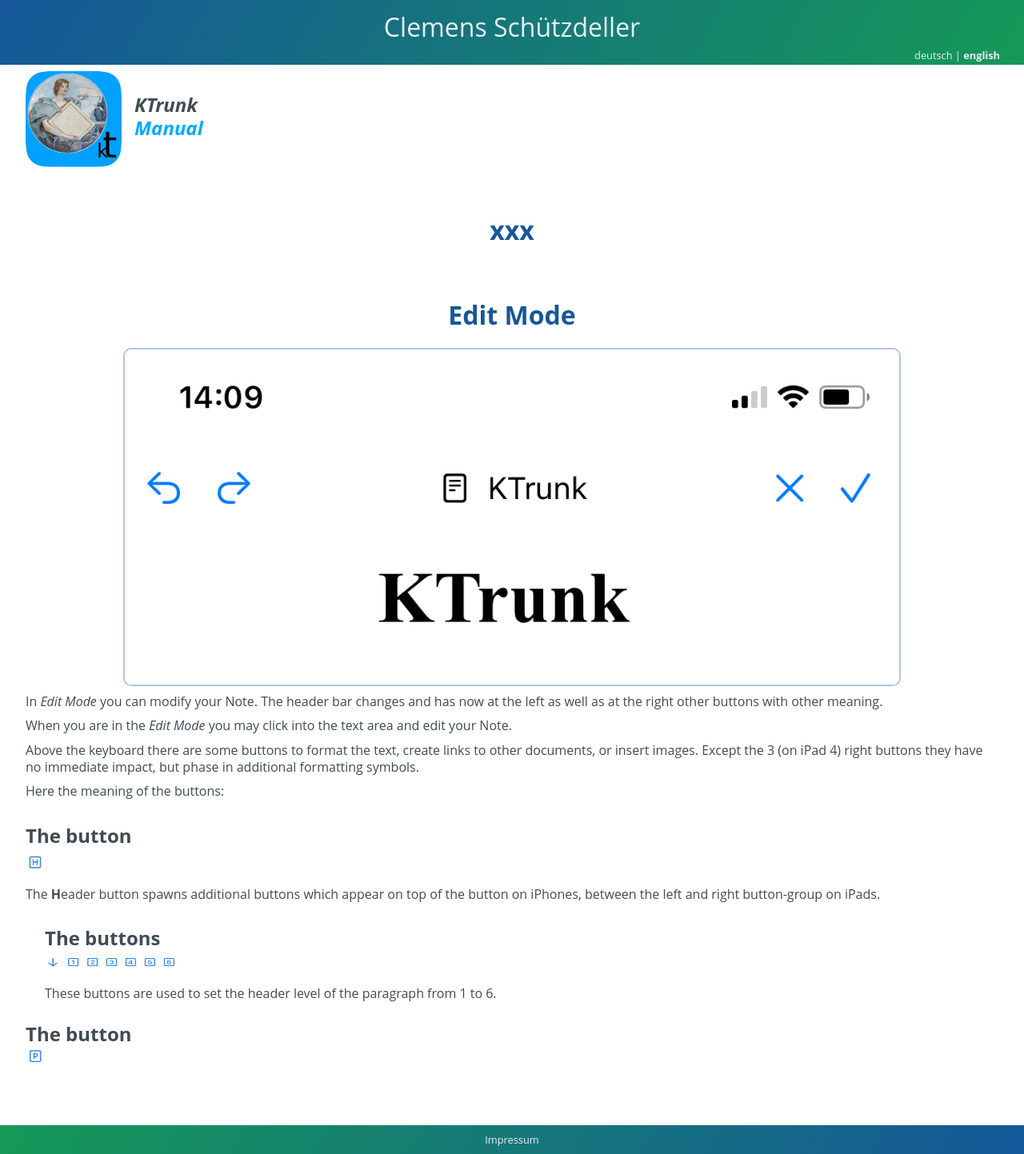
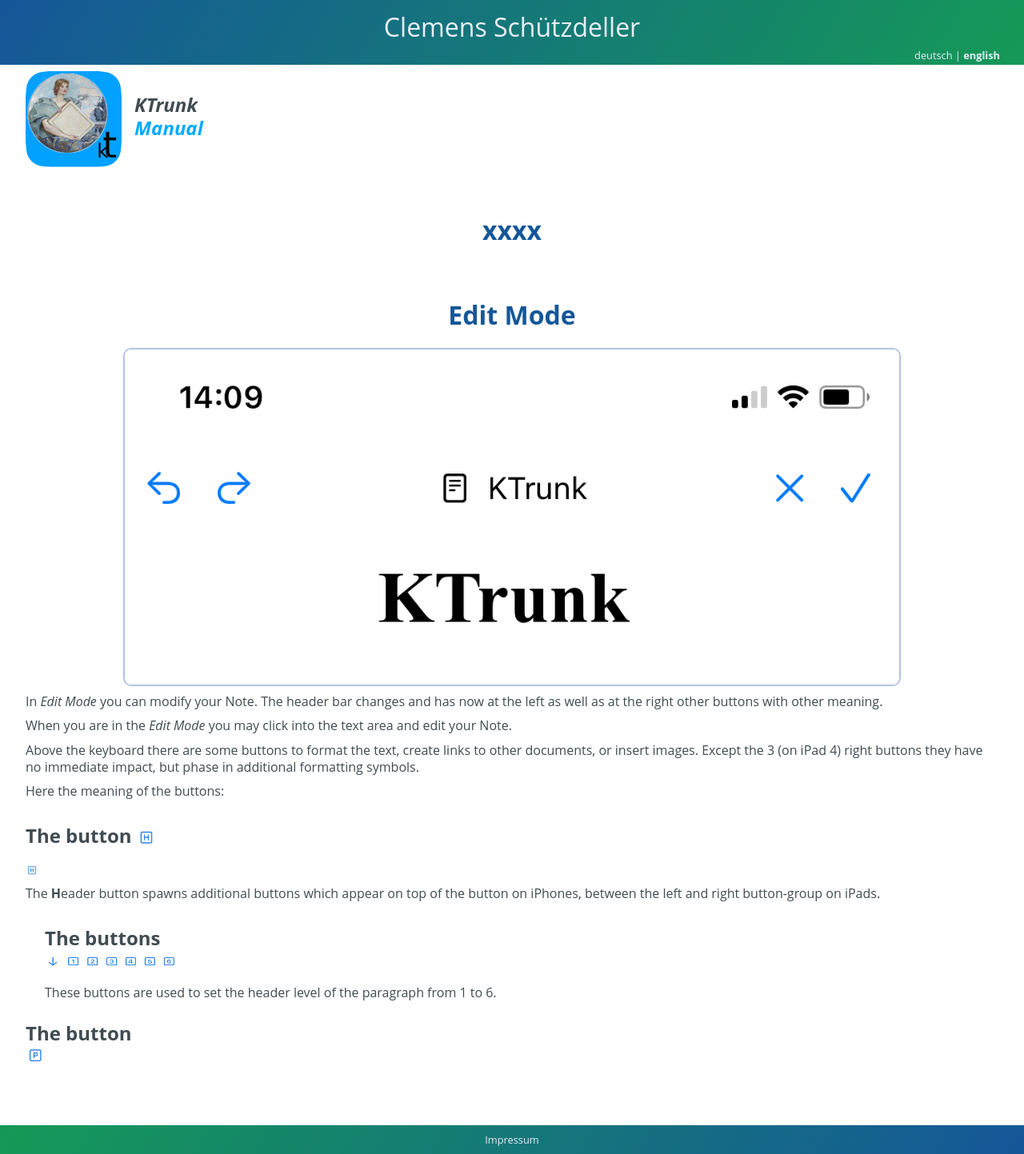
Before and after one commit to cs-LA/home, a Jekyll site: the page built from KTrunk/Manual/EditMode.md, in a window 1280 px wide. Shown: the whole page at 80% size. Built offline with Jekyll 4.4.1, drawn with Linux system fonts in a browser that asks for light colours; our own code applies the rules of GitHub Pages for plain Markdown files.

Commit message:
Update EditMode.md

```diff
--- a/KTrunk/Manual/EditMode.md
+++ b/KTrunk/Manual/EditMode.md
@@ -11,7 +11,7 @@
   </div>
 </div>
 
-# xxx
+# xxxx
 
 # <span class="en">Edit Mode</span><span class="de">Bearbeitungs-Modus</span>
 
@@ -29,7 +29,7 @@
 <span class="en">Here the meaning of the buttons:</span>
 <span class="de">Hier die Bedeutung der Schaltflächen:</span>
 
-<h3><span><span class="en">The button</span><span class="de">Die Schaltfläche</span> <img src="EditButtonH.jpg" style="display: inline-block; vertical-align: middle; height: 1em; width: 1em;"></span></h3>
+<h3><span class="en">The button <img src="EditButtonH.jpg" style="display: inline-block; vertical-align: middle; height: 1em; width: 1em;"></span><span class="de">Die Schaltfläche</span></h3> <img src="EditButtonH.jpg" style="display: inline-block; vertical-align: middle; height: 1em; width: 1em;">
 
 <span class="en">The <b>H</b>eader button spawns additional buttons which appear on top of the button on iPhones, between the left and right button-group on iPads.</span>
 <span class="de">Die <b>H</b>-Schaltfläche (<i>Header</i>) bringt weiter Schaltflächen zum Vorschein, die auf iPhones oberhalb der Schaltfläche, auf iPads zwischen den linken und rechten Schaltflächen-Gruppen erscheinen.</span>
```
